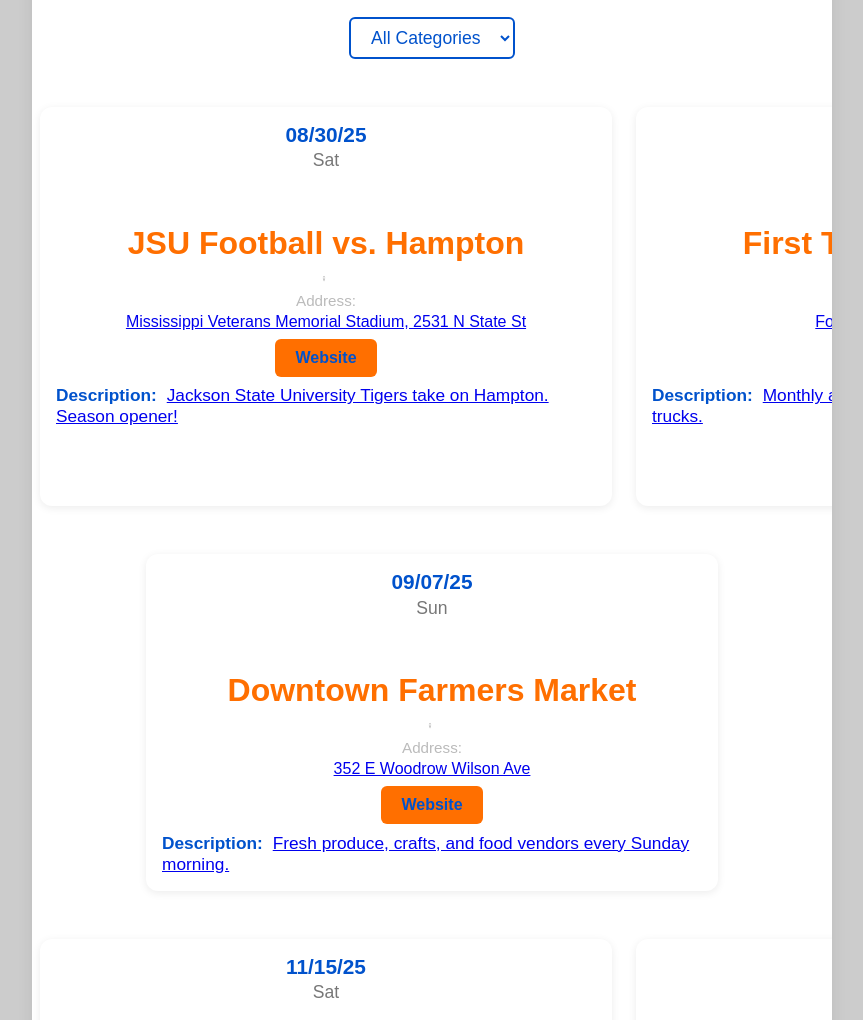
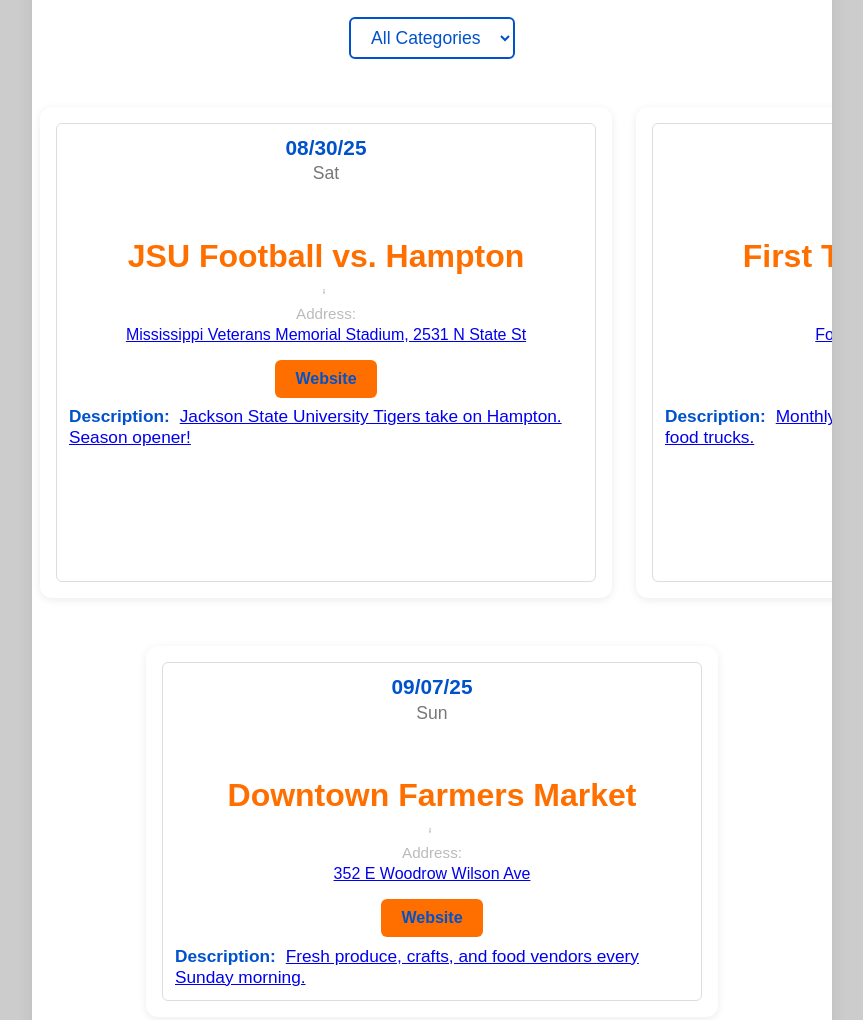
Before and after one commit to dojackson-dev/DoJacksonWebApp, a website built with Vite: page src/frontend/events.html in a window 1280 px wide. Shown: the part 1040-2060 px from the top of the page, without its empty margins (208-1071 px from the left). Built offline with nearby package versions, Linux system fonts and the light colour scheme.

Commit message:
Restore events carousel: add scoped CSS and ensure module loads

```diff
--- /dev/null
+++ b/src/frontend/css/events.css
@@ -0,0 +1,16 @@
+/* Scoped styles for events carousel */
+.events-filter {
+  margin: 1rem 0;
+}
+.events-carousel {
+  display: flex;
+  gap: 1rem;
+  overflow-x: auto;
+  padding: 0.5rem 0;
+}
+.events-card { flex: 0 0 320px; }
+.events-card .card { border: 1px solid #ddd; padding: 0.75rem; border-radius: 6px; background: #fff; }
+.event-date { font-weight: bold; color: #d45a00; }
+.event-day { font-size: 0.9rem; color: #666; }
+.website-btn { display:inline-block; margin-top:0.5rem; padding:6px 10px; background:#0b5ed7; color:#fff; border-radius:4px; text-decoration:none }
+.card-desc .desc-title { font-weight:600; }
--- a/src/frontend/events.html
+++ b/src/frontend/events.html
@@ -6,6 +6,7 @@
     <meta name="viewport" content="width=device-width, initial-scale=1.0">
     <title>Events</title>
     <link rel="stylesheet" href="/sass/style.css">
+    <link rel="stylesheet" href="/css/events.css">
 </head>
 <body>
     <div id="header"></div>
```
